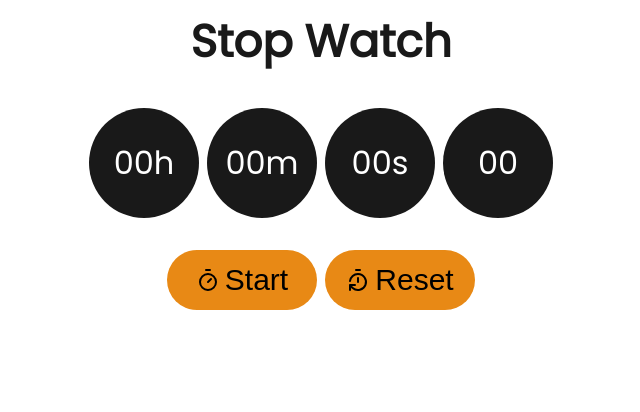
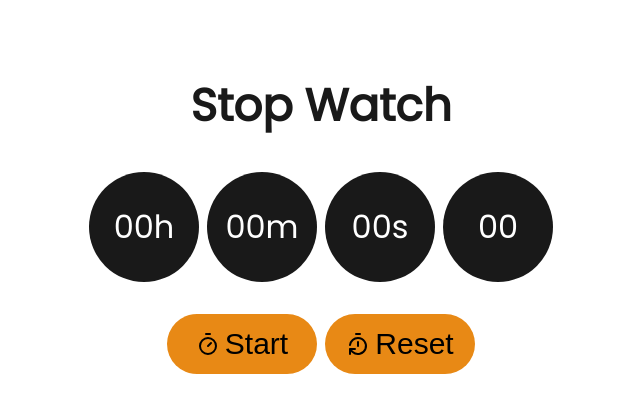
Before and after one commit to av-gowtham/Stop-Watch, a plain HTML site: page index.html in a window 1280 px wide. Shown: the whole page, without its empty margins (319-959 px from the left). Drawn offline with Linux system fonts and the light colour scheme.

Commit message:
Update stop-watch.css

```diff
--- a/stop-watch.css
+++ b/stop-watch.css
@@ -11,6 +11,7 @@ h1{
   margin: 0px;
   text-align: center;
   font-size: 45px;
+  padding-top: 64px;
 }
 
 .display{
```
